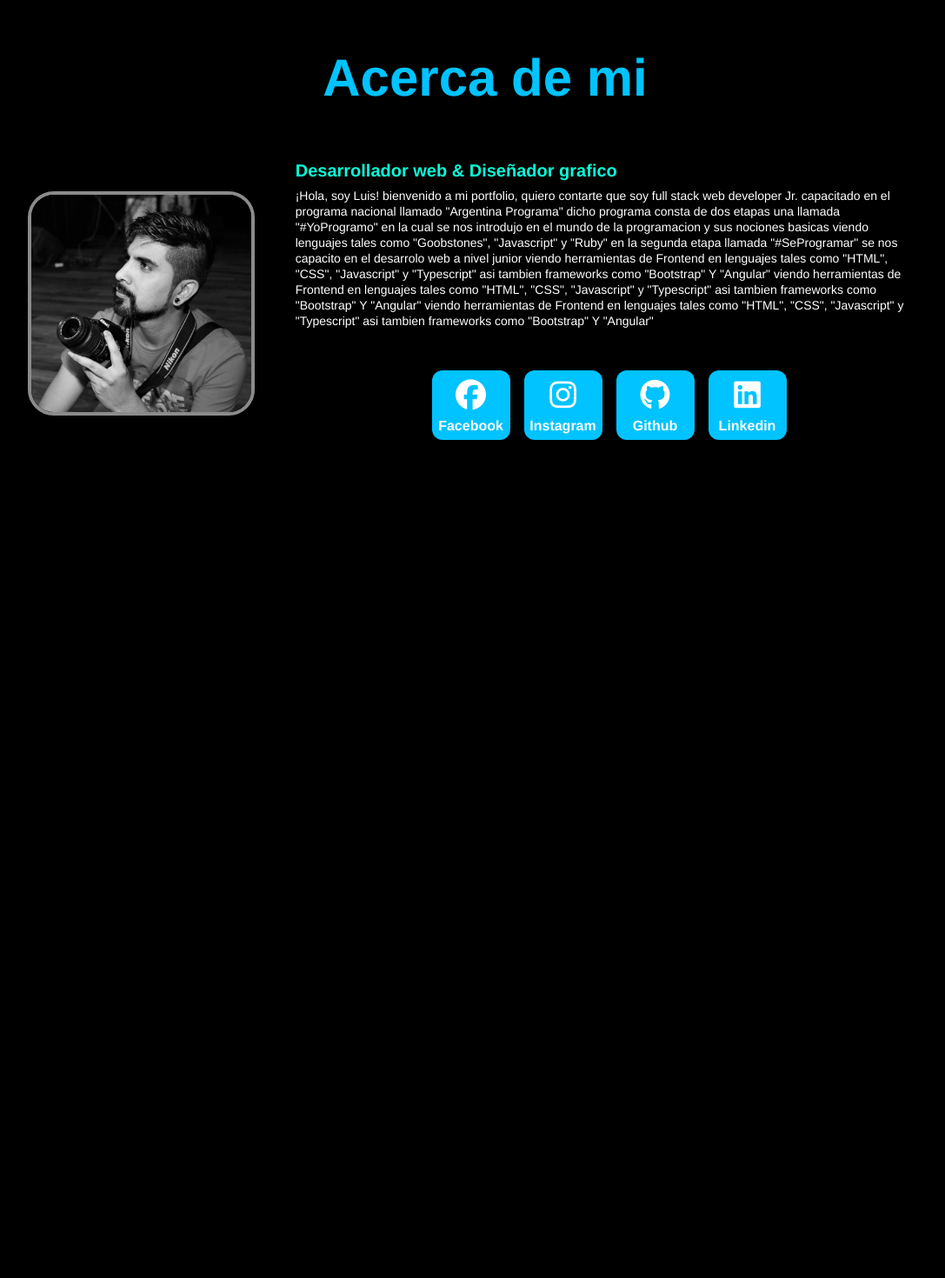
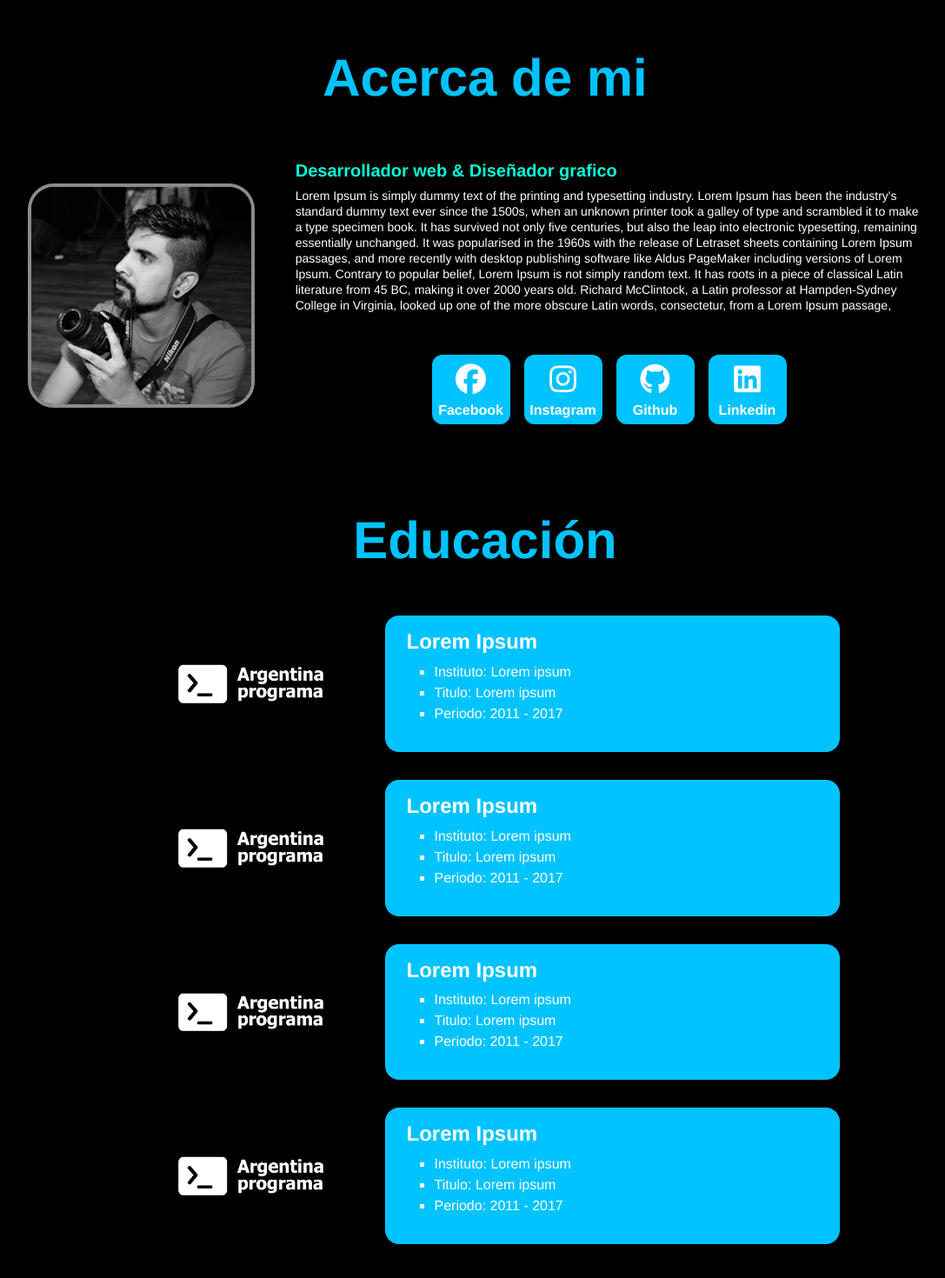
Before and after one commit to PyroC4t/PortfolioWebAP, an Angular app: page / in a window 1280 px wide. Shown: the part 810-2280 px from the top of the page at 87% size, without its empty margins (82-1169 px from the left). Before the commit the page ends 1404 px from the top, so only its background shows below. Built offline with nearby package versions, Linux system fonts and the light colour scheme.

Commit message:
Agregando seccion Educacion

```diff
--- a/src/app/app.component.html
+++ b/src/app/app.component.html
@@ -1,2 +1,3 @@
 <app-header></app-header>
 <app-acerca-de></app-acerca-de>
+<app-educacion></app-educacion>
--- a/src/app/app.module.ts
+++ b/src/app/app.module.ts
@@ -5,12 +5,14 @@ import { AppRoutingModule } from './app-routing.module';
 import { AppComponent } from './app.component';
 import { HeaderComponent } from './componentes/header/header.component';
 import { AcercaDeComponent } from './componentes/acerca-de/acerca-de.component';
+import { EducacionComponent } from './componentes/educacion/educacion.component';
 
 @NgModule({
   declarations: [
     AppComponent,
     HeaderComponent,
-    AcercaDeComponent
+    AcercaDeComponent,
+    EducacionComponent
   ],
   imports: [
     BrowserModule,
--- a/src/app/componentes/acerca-de/acerca-de.component.html
+++ b/src/app/componentes/acerca-de/acerca-de.component.html
@@ -9,12 +9,12 @@
         </div>
         <div class="col-sm-6 col-md-8 col-xl-8 cards-about">
             <h5>Desarrollador web & Diseñador grafico</h5>
-            <p>¡Hola, soy Luis! bienvenido a mi portfolio, quiero contarte que soy full stack web developer Jr. capacitado en el programa nacional llamado "Argentina Programa"
-                dicho programa consta de dos etapas una llamada "#YoProgramo" en la cual se nos introdujo en el mundo de la programacion y sus nociones basicas viendo lenguajes tales
-                como "Goobstones", "Javascript" y "Ruby" en la segunda etapa llamada "#SeProgramar" se nos capacito en el desarrolo web a nivel junior
-                viendo herramientas de Frontend en lenguajes tales como "HTML", "CSS", "Javascript" y "Typescript" asi tambien frameworks como "Bootstrap" Y "Angular"
-                viendo herramientas de Frontend en lenguajes tales como "HTML", "CSS", "Javascript" y "Typescript" asi tambien frameworks como "Bootstrap" Y "Angular"
-                viendo herramientas de Frontend en lenguajes tales como "HTML", "CSS", "Javascript" y "Typescript" asi tambien frameworks como "Bootstrap" Y "Angular"
+            <p>Lorem Ipsum is simply dummy text of the printing and typesetting industry. Lorem Ipsum has been the industry's standard dummy text ever since the 1500s,
+                 when an unknown printer took a galley of type and scrambled it to make a type specimen book. It has survived not only five centuries, but also the leap into
+                 electronic typesetting, remaining essentially unchanged. It was popularised in the 1960s with the release of Letraset sheets containing Lorem Ipsum passages,
+                 and more recently with desktop publishing software like Aldus PageMaker including versions of Lorem Ipsum. Contrary to popular belief, Lorem Ipsum is not simply
+                 random text. It has roots in a piece of classical Latin literature from 45 BC, making it over 2000 years old. Richard McClintock, a Latin professor at
+                 Hampden-Sydney College in Virginia, looked up one of the more obscure Latin words, consectetur, from a Lorem Ipsum passage,
             </p>
             <br>
             <div class="row center">
--- /dev/null
+++ b/src/app/componentes/educacion/educacion.component.html
@@ -0,0 +1,73 @@
+<div class="container">
+    <div class="col-sm">
+        <h4 class="titles">Educación</h4>
+    </div>
+
+    <div class="row flex-section">
+        <div class="col-sm-8 col-md-12 col-xl-9">
+            <div class="row center">
+                <div class="col-sm-4 flex cards-img">
+                    <img class="img-item" src="/assets/Argentina-programa-logo.png" alt="logo Instituto">
+                </div>
+                <div class="col-sm cards-section">
+                <h4>Lorem Ipsum</h4>
+                <ul class="listSquare">
+                    <li>Instituto: Lorem ipsum</li>
+                    <li>Titulo: Lorem ipsum</li>
+                    <li>Periodo: 2011 - 2017</li>
+                </ul>
+                </div>
+            </div>
+        </div>
+
+        <div class="col-sm-8 col-md-12 col-xl-9">
+            <div class="row center">
+                <div class="col-sm-4 flex cards-img">
+                    <img class="img-item" src="/assets/Argentina-programa-logo.png" alt="logo Instituto">
+                </div>
+                <div class="col-sm cards-section">
+                <h4>Lorem Ipsum</h4>
+                <ul class="listSquare">
+                    <li>Instituto: Lorem ipsum</li>
+                    <li>Titulo: Lorem ipsum</li>
+                    <li>Periodo: 2011 - 2017</li>
+                </ul>
+                </div>
+            </div>
+        </div>
+
+        <div class="col-sm-8 col-md-12 col-xl-9">
+            <div class="row center">
+                <div class="col-sm-4 flex cards-img">
+                    <img class="img-item" src="/assets/Argentina-programa-logo.png" alt="logo Instituto">
+                </div>
+                <div class="col-sm cards-section">
+                <h4>Lorem Ipsum</h4>
+                <ul class="listSquare">
+                    <li>Instituto: Lorem ipsum</li>
+                    <li>Titulo: Lorem ipsum</li>
+                    <li>Periodo: 2011 - 2017</li>
+                </ul>
+                </div>
+            </div>
+        </div>
+
+        <div class="col-sm-8 col-md-12 col-xl-9">
+            <div class="row center">
+                <div class="col-sm-4 flex cards-img">
+                    <img class="img-item" src="/assets/Argentina-programa-logo.png" alt="logo Instituto">
+                </div>
+                <div class="col-sm cards-section">
+                <h4>Lorem Ipsum</h4>
+                <ul class="listSquare">
+                    <li>Instituto: Lorem ipsum</li>
+                    <li>Titulo: Lorem ipsum</li>
+                    <li>Periodo: 2011 - 2017</li>
+                </ul>
+                </div>
+            </div>
+        </div>
+    </div>
+</div>
+<br>
+<br>
--- /dev/null
+++ b/src/app/componentes/educacion/educacion.component.ts
@@ -0,0 +1,15 @@
+import { Component, OnInit } from '@angular/core';
+
+@Component({
+  selector: 'app-educacion',
+  templateUrl: './educacion.component.html',
+  styleUrls: ['./educacion.component.css']
+})
+export class EducacionComponent implements OnInit {
+
+  constructor() { }
+
+  ngOnInit(): void {
+  }
+
+}
```
Also changed, not shown: src/app/componentes/educacion/educacion.component.css (added), 1 other file (tests, documents, lock files or other folders).
